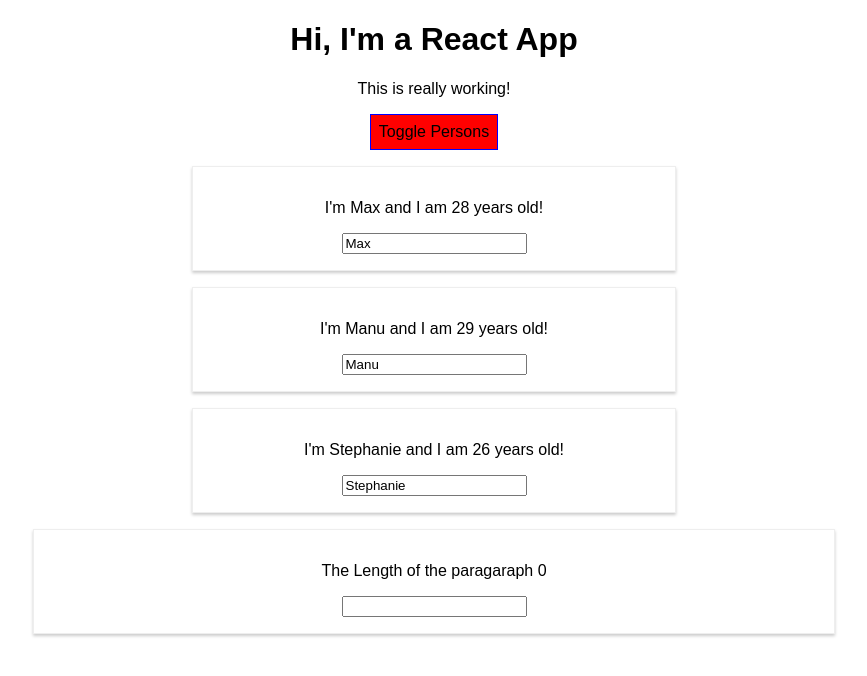
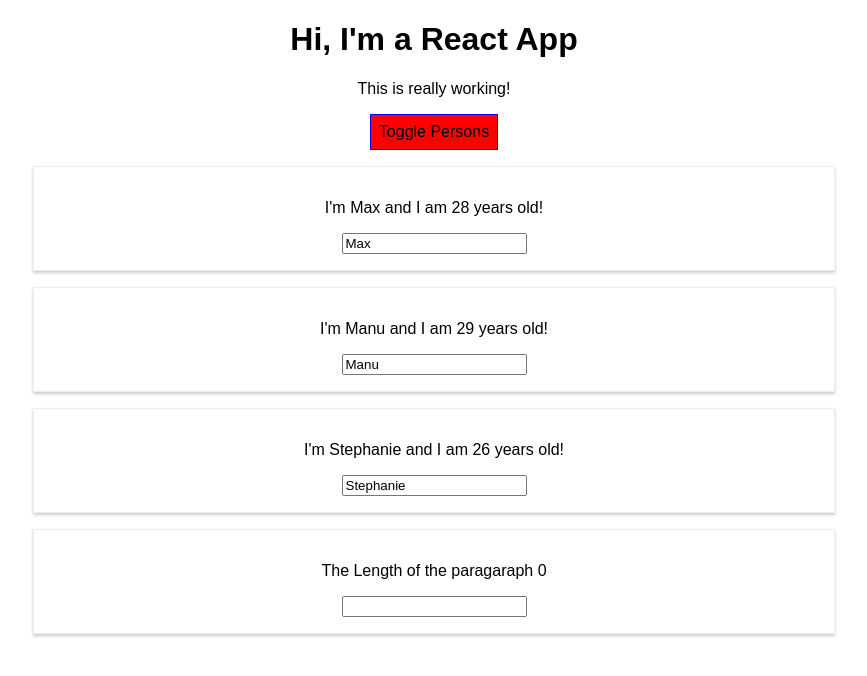
Before and after one commit to rajatprogrammer/ReactBasicApp, a React (Create React App) app: page / in a window 1280 px wide. Both pictures are taken after a click on the button "Toggle Persons". Shown: the top 676 px of the page, without its empty margins (206-1073 px from the left). Built offline with nearby package versions, Linux system fonts and the light colour scheme.

Commit message:
remove radium

```diff
--- a/src/App.js
+++ b/src/App.js
@@ -1,7 +1,6 @@
 import React, { Component } from 'react';
 import './App.css';
 import Person from './Person/Person';
-import Radium,  {StyleRoot} from 'radium';
 import Paragraph from './Person/paragraph';
 
 
@@ -61,10 +60,6 @@
       border: '1px solid blue',
       padding: '8px',
       cursor: 'pointer',
-      ":hover":{
-        backgroundColor: 'yellow',
-        color: 'black'
-      }
     };
 
     let persons = null;
@@ -86,10 +81,6 @@
         </div>
       )
       style.backgroundColor='red';
-      style[':hover'] = {
-        backgroundColor:'pink',
-        color:'black'
-      }
       // persons = (
       //   <div>
       //     <Person
@@ -128,7 +119,6 @@
     )
 
     return (
-      <StyleRoot>
       <div className="App">
         <h1>Hi, I'm a React App</h1>
         <p className={className.join(" ")}>This is really working!</p>
@@ -138,10 +128,9 @@
         {persons}
         {paragraphTest}
       </div>
-      </StyleRoot>
     );
     // return React.createElement('div', {className: 'App'}, React.createElement('h1', null, 'Does this work now?'));
   }
 }
 
-export default Radium(App);
+export default App;
--- a/src/Person/Person.js
+++ b/src/Person/Person.js
@@ -1,15 +1,9 @@
 import React from 'react';
-import Radium  from 'radium';
 import './Person.css';
 
 const person = ( props ) => {
-    const style = {
-        '@media (min-width: 500px)' :{
-            width: '450px'
-        }
-    }
     return (
-        <div className="Person" style={style}>
+        <div className="Person">
             <p onClick={props.click}>I'm {props.name} and I am {props.age} years old!</p>
             <p>{props.children}</p>
             <input type="text" onChange={props.changed} value={props.name} />
@@ -17,4 +11,4 @@
     )
 };
 
-export default Radium(person);
+export default person ;
```
